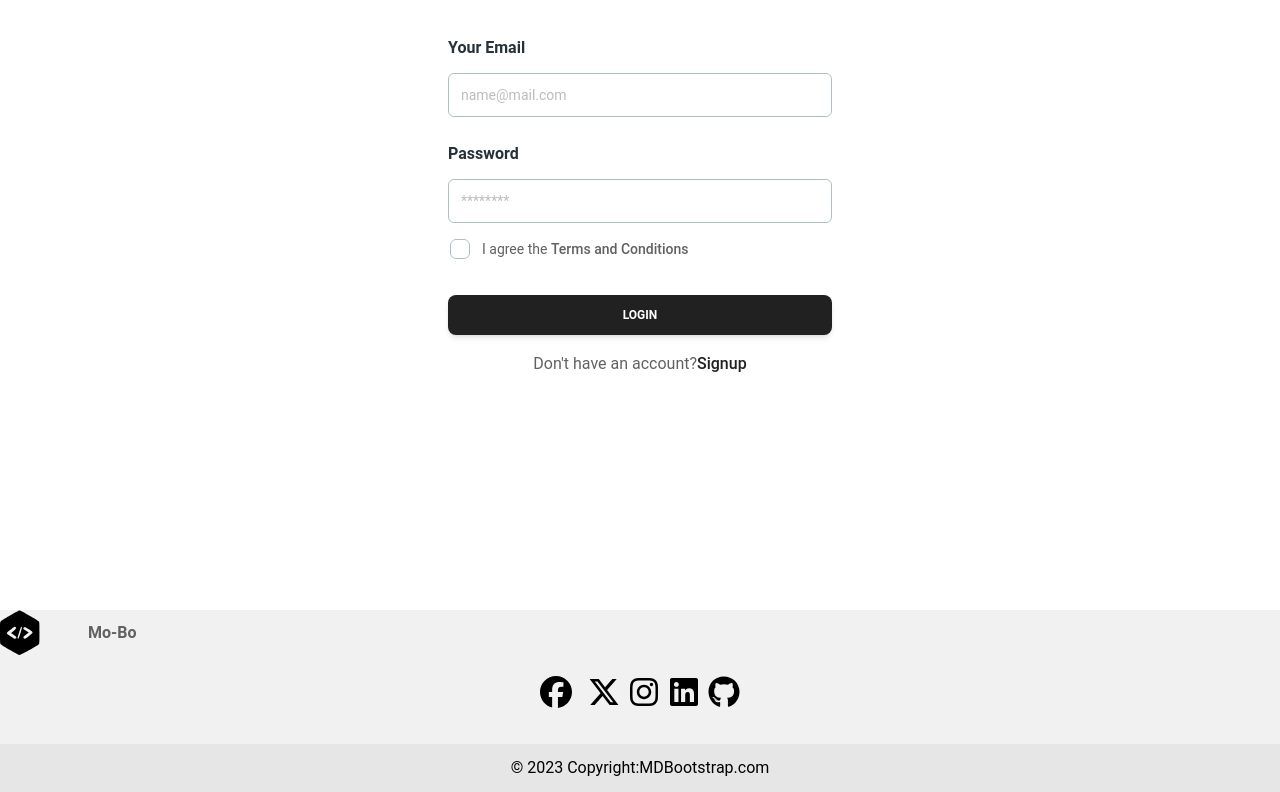
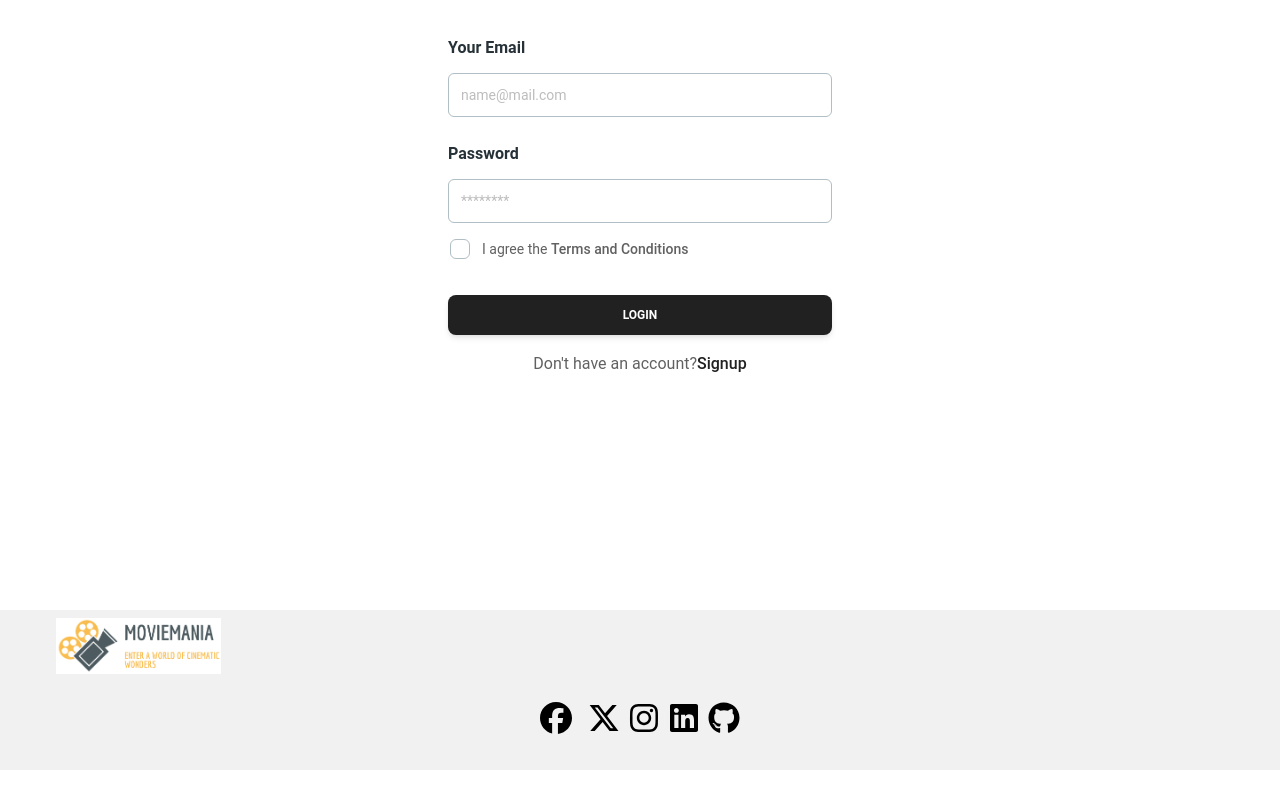
Before and after one commit to upaliwal1234/Movie-Ticket-Booking, a React (Vite) app in the folder frontend/: page /login in a window 1280 px wide. Shown: the part 326-1118 px from the top of the page. After the commit the page ends 1096 px from the top, so only its background shows below. Built offline with nearby package versions, Linux system fonts and the light colour scheme.

Commit message:
Some Changes in Authentication

```diff
--- a/frontend/src/Components/Footer/Footer.jsx
+++ b/frontend/src/Components/Footer/Footer.jsx
@@ -1,27 +1,11 @@
 import React from 'react'
-
+import Logo from '../../Logo.png';
 function Footer() {
   return (
-    <footer className="mx-auto mt-12 max-w-full sticky-bottom  w-full bottom-0 overflow-hidden">
+    <footer className="mx-auto mt-12 max-w-full sticky  w-full overflow-hidden mb-0 " >
       <div className="flex flex-col md:flex-row md:items-center" style={{ backgroundColor: " #f1f1f1" }}>
-        <span>
-          <svg
-            width="40"
-            height="46"
-            viewBox="0 0 50 56"
-            fill="none"
-            xmlns="http://www.w3.org/2000/svg"
-          >
-            <path
-              d="M23.2732 0.2528C20.8078 1.18964 2.12023 12.2346 1.08477 13.3686C0 14.552 0 14.7493 0 27.7665C0 39.6496 0.0986153 41.1289 0.83823 42.0164C2.12023 43.5449 23.2239 55.4774 24.6538 55.5267C25.9358 55.576 46.1027 44.3832 48.2229 42.4602C49.3077 41.474 49.3077 41.3261 49.3077 27.8158C49.3077 14.3055 49.3077 14.1576 48.2229 13.1714C46.6451 11.7415 27.1192 0.450027 25.64 0.104874C24.9497 -0.0923538 23.9142 0.00625992 23.2732 0.2528ZM20.2161 21.8989C20.2161 22.4906 18.9835 23.8219 17.0111 25.3997C15.2361 26.7803 13.8061 27.9637 13.8061 28.0623C13.8061 28.1116 15.2361 29.0978 16.9618 30.2319C18.6876 31.3659 20.2655 32.6479 20.4134 33.0917C20.8078 34.0286 19.871 35.2119 18.8355 35.2119C17.8001 35.2119 9.0233 29.3936 8.67815 28.5061C8.333 27.6186 9.36846 26.5338 14.3485 22.885C17.6521 20.4196 18.4904 20.0252 19.2793 20.4196C19.7724 20.7155 20.2161 21.3565 20.2161 21.8989ZM25.6893 27.6679C23.4211 34.9161 23.0267 35.7543 22.1391 34.8668C21.7447 34.4723 22.1391 32.6479 23.6677 27.9637C26.2317 20.321 26.5275 19.6307 27.2671 20.3703C27.6123 20.7155 27.1685 22.7864 25.6893 27.6679ZM36.0932 23.2302C40.6788 26.2379 41.3198 27.0269 40.3337 28.1609C39.1503 29.5909 31.6555 35.2119 30.9159 35.2119C29.9298 35.2119 28.9436 33.8806 29.2394 33.0424C29.3874 32.6479 30.9652 31.218 32.7403 29.8867L35.9946 27.4706L32.5431 25.1532C30.6201 23.9205 29.0915 22.7371 29.0915 22.5892C29.0915 21.7509 30.2256 20.4196 30.9159 20.4196C31.3597 20.4196 33.6771 21.7016 36.0932 23.2302Z"
-              fill="black"
-            ></path>
-          </svg>
-        </span>
         <div className="mt-4 grow md:ml-12 md:mt-0">
-          <p className="text-base font-semibold text-gray-700">
-            Mo-Bo
-          </p>
+          <img src={Logo} className='h-[3.5rem] m-2' ></img>
         </div>
       </div>
       <div className="text-center text-white flex flex-row justify-center py-4" style={{ backgroundColor: " #f1f1f1" }}>
@@ -84,10 +68,6 @@ function Footer() {
           </a>
         </section>
       </div>
-      <div className="text-center text-dark p-3" style={{ backgroundColor: "#e6e6e6" }}>
-        © 2023 Copyright:
-        <a className="text-dark" href="https://mdbootstrap.com/">MDBootstrap.com</a>
-      </div>
     </footer>
   )
 }
--- a/frontend/src/Components/Header/Header.jsx
+++ b/frontend/src/Components/Header/Header.jsx
@@ -56,7 +56,7 @@ function Header() {
   }
 
   return (
-    <div className="w-full bg-white shadow-md sticky top-0">
+    <div className="w-full bg-white shadow-md sticky top-0 z-30" >
       <div className=" flex items-center justify-between px-4 py-2 sm:px-6 lg:px-8">
         <div className="inline-flex items-center space-x-2">
           <span>
--- a/frontend/src/Components/Login/Login.jsx
+++ b/frontend/src/Components/Login/Login.jsx
@@ -94,10 +94,10 @@ function Login() {
                                 <span
                                     className="absolute text-white transition-opacity opacity-0 pointer-events-none top-2/4 left-2/4 -translate-y-2/4 -translate-x-2/4 peer-checked:opacity-100">
                                     <svg xmlns="http://www.w3.org/2000/svg" className="h-3.5 w-3.5" viewBox="0 0 20 20" fill="currentColor"
-                                        stroke="currentColor" stroke-width="1">
-                                        <path fill-rule="evenodd"
+                                        stroke="currentColor" strokeWidth="1">
+                                        <path fillRule="evenodd"
                                             d="M16.707 5.293a1 1 0 010 1.414l-8 8a1 1 0 01-1.414 0l-4-4a1 1 0 011.414-1.414L8 12.586l7.293-7.293a1 1 0 011.414 0z"
-                                            clip-rule="evenodd"></path>
+                                            clipRule="evenodd"></path>
                                     </svg>
                                 </span>
                             </label>
```
Also changed, not shown: 1 other file (tests, documents, lock files or other folders).
